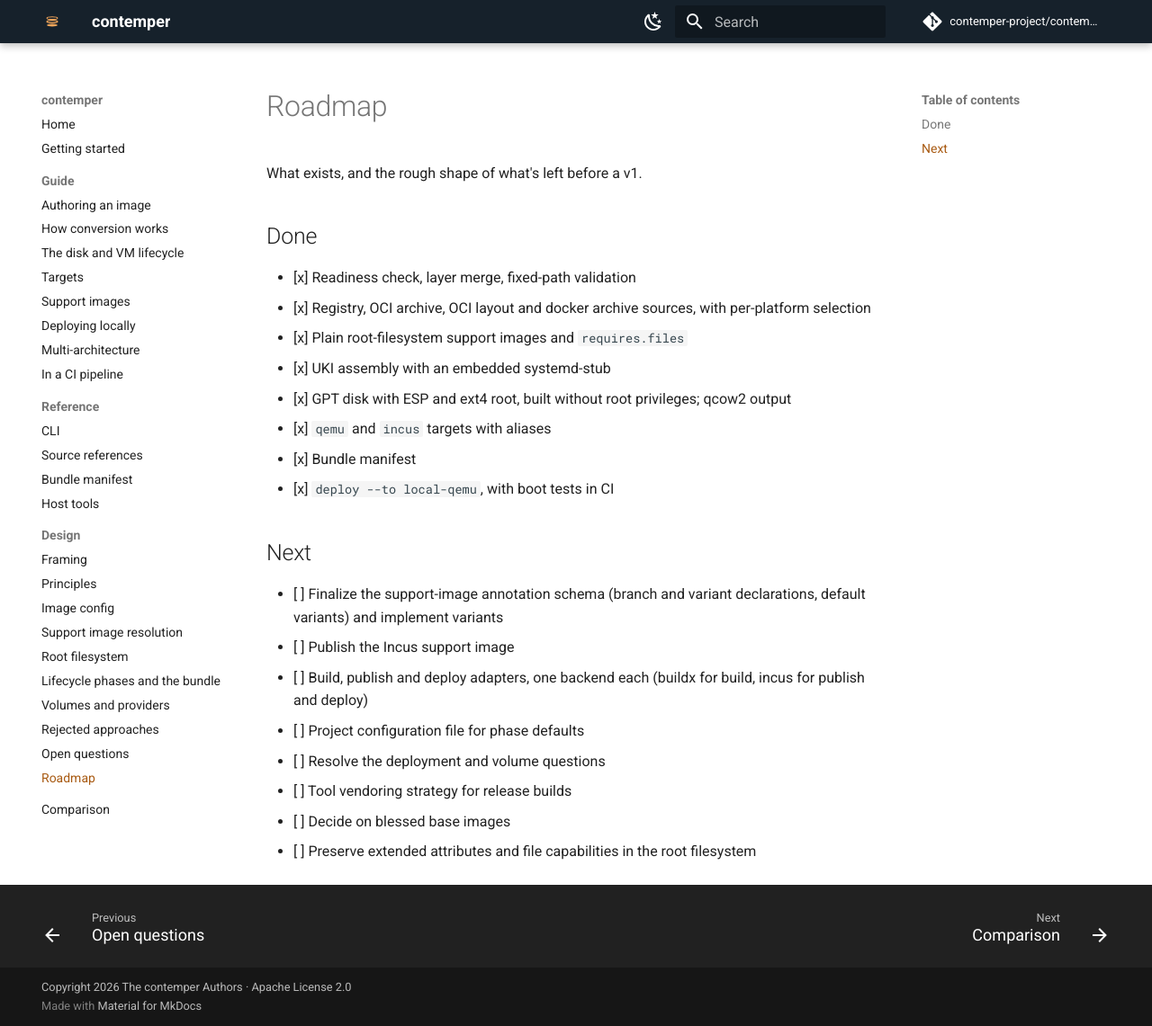
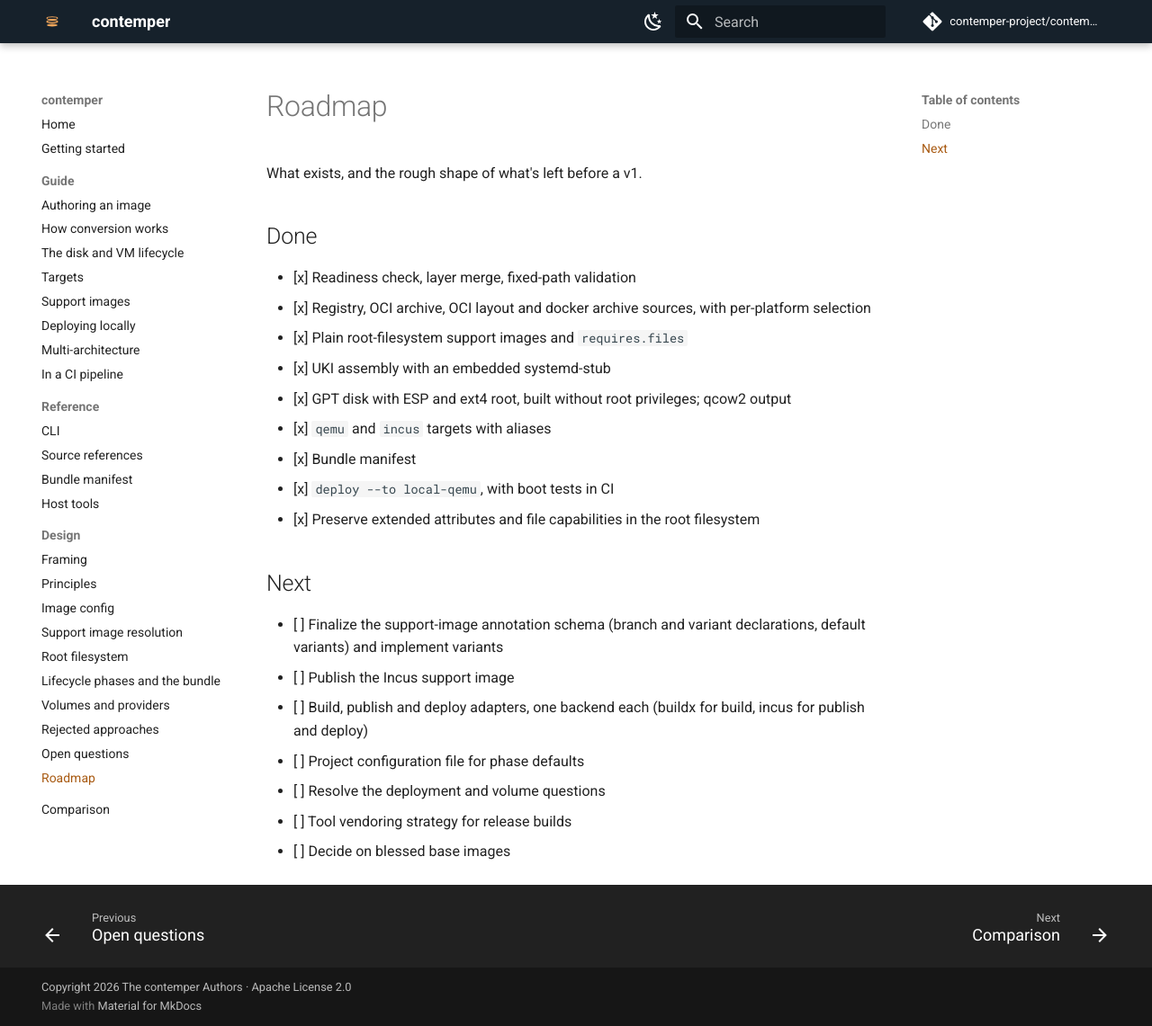
Before and after one commit to DarkressX/contemper, an MkDocs documentation site: the page built from docs/design/roadmap.md, in a window 1280 px wide and 1141 px high. Shown: the whole window at 90% size. Built offline with MkDocs 1.6.1 and Material for MkDocs 9.7.7, drawn with Linux system fonts in a browser that asks for light colours; comment, search, counter and statistics services are not loaded; part of the change alters nothing that is shown.

```diff
--- a/docs/design/roadmap.md
+++ b/docs/design/roadmap.md
@@ -14,6 +14,8 @@ What exists, and the rough shape of what's left before a v1.
 - [x] `qemu` and `incus` targets with aliases
 - [x] Bundle manifest
 - [x] `deploy --to local-qemu`, with boot tests in CI
+- [x] Preserve extended attributes and file capabilities in the root
+      filesystem
 
 ## Next
 
@@ -26,5 +28,3 @@ What exists, and the rough shape of what's left before a v1.
 - [ ] Resolve the deployment and volume questions
 - [ ] Tool vendoring strategy for release builds
 - [ ] Decide on blessed base images
-- [ ] Preserve extended attributes and file capabilities in the root
-      filesystem
```
